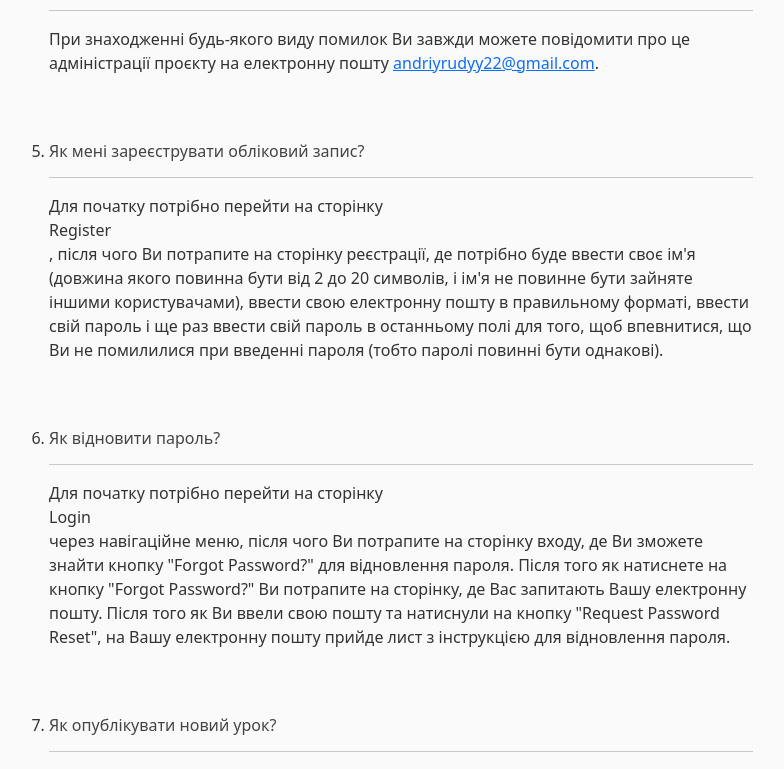
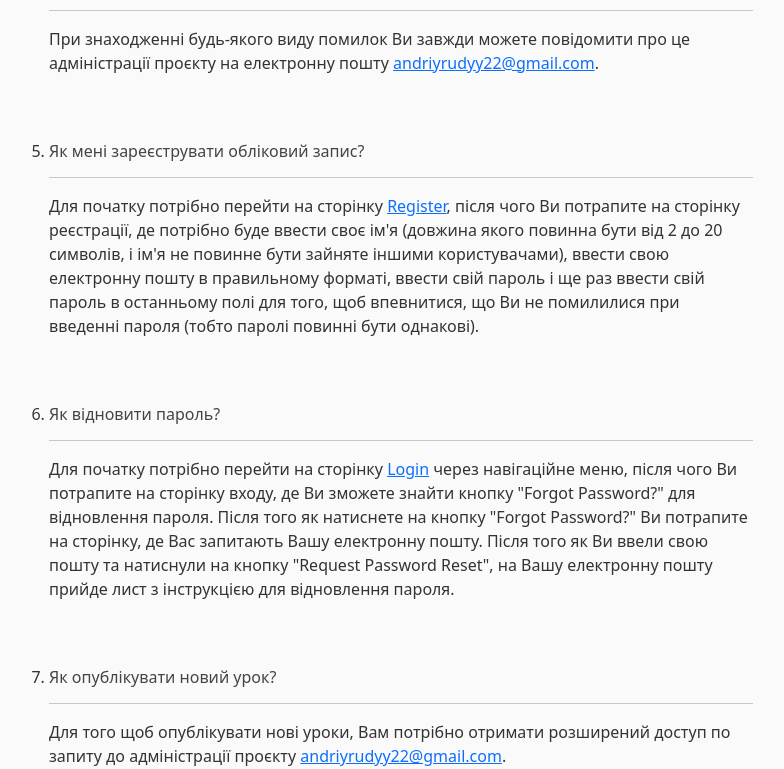
Before and after one commit to Andriy-Rudyi/learn-catalan, a Flask app: page /faq in a window 1280 px wide. Shown: the part 666-1435 px from the top of the page, without its empty margins (65-849 px from the left). Run offline with Flask 3, Linux system fonts and the light colour scheme.

Commit message:
FAQ page updated

```diff
--- a/flaskblog/templates/faq.html
+++ b/flaskblog/templates/faq.html
@@ -29,7 +29,7 @@
                 <br>
         <li><h6>Як мені зареєструвати обліковий запис?</h6></li>
                 <hr>
-                <p>Для початку потрібно перейти на сторінку <a class="nav-item nav-link" href="{{ url_for('users.register') }}">Register</a>,
+                <p>Для початку потрібно перейти на сторінку <a href="{{ url_for('users.register') }}">Register</a>,
                         після чого Ви потрапите на сторінку реєстрації, де потрібно буде ввести своє ім'я
                         (довжина якого повинна бути від 2 до 20 символів, і ім'я не повинне бути зайняте іншими користувачами),
                         ввести свою електронну пошту в правильному форматі, ввести свій пароль і ще раз
@@ -39,7 +39,7 @@
                 <br>
         <li><h6>Як відновити пароль?</h6></li>
                 <hr>
-                <p>Для початку потрібно перейти на сторінку <a class="nav-item nav-link" href="{{ url_for('users.login') }}">Login</a>
+                <p>Для початку потрібно перейти на сторінку <a href="{{ url_for('users.login') }}">Login</a>
                         через навігаційне меню, після чого Ви потрапите на сторінку входу, де Ви зможете знайти кнопку "Forgot Password?"
                         для відновлення пароля. Після того як натиснете на кнопку "Forgot Password?" Ви потрапите на сторінку,
                         де Вас запитають Вашу електронну пошту. Після того як Ви ввели свою пошту та натиснули на кнопку
@@ -50,21 +50,21 @@
                 <hr>
                 <p>Для того щоб опублікувати нові уроки, Вам потрібно отримати розширений доступ по запиту до адміністрації проєкту
                         <a href="mailto:andriyrudyy22@gmail.com?subject=Cooperation with the LearnCatalan project&body=Describe your proposal for improving the project.">
-                                andriyrudyy22@gmail.com</a></p>
+                                andriyrudyy22@gmail.com</a>.</p>
                 <br>
                 <br>
         <li><h6>Як зв'язатися з модератором або адміністратором по допомогу?</h6></li>
                 <hr>
                 <p>Зв'язатися з модератором або адміністратором по допомогу можна за допомогою електронної пошти
                         <a href="mailto:andriyrudyy22@gmail.com?subject=Communication with the administration of the LearnCatalan project&body=Write your appeal to the project administration here.">
-                                andriyrudyy22@gmail.com</a></p>
+                                andriyrudyy22@gmail.com</a>.</p>
                 <br>
                 <br>
         <li><h6>Що робити, якщо я зіткнувся з неприйнятним вмістом?</h6></li>
                 <hr>
                 <p>При знаходженні неприйнятного вмісту повідомте про це адміністрації на електронну пошту
                         <a href="mailto:andriyrudyy22@gmail.com?subject=Inappropriate content found in the LearnCatalan project&body=Describe the problem you found.">
-                                andriyrudyy22@gmail.com</a></p>
+                                andriyrudyy22@gmail.com</a>.</p>
                 <br>
                 <br>
     </ol>
```
